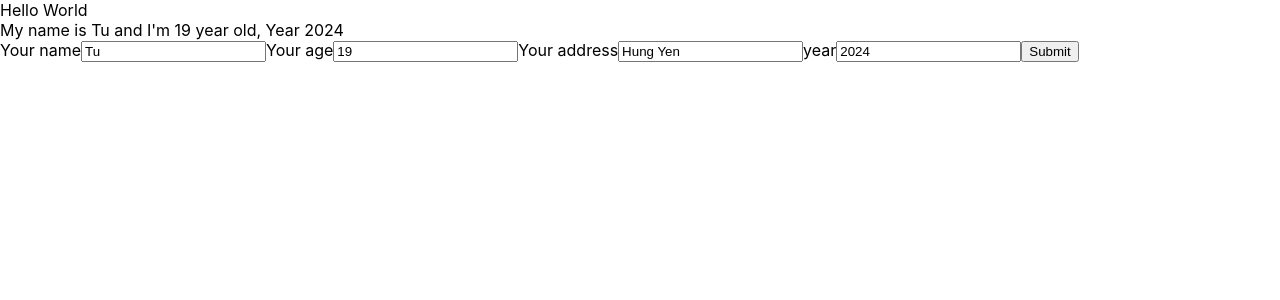
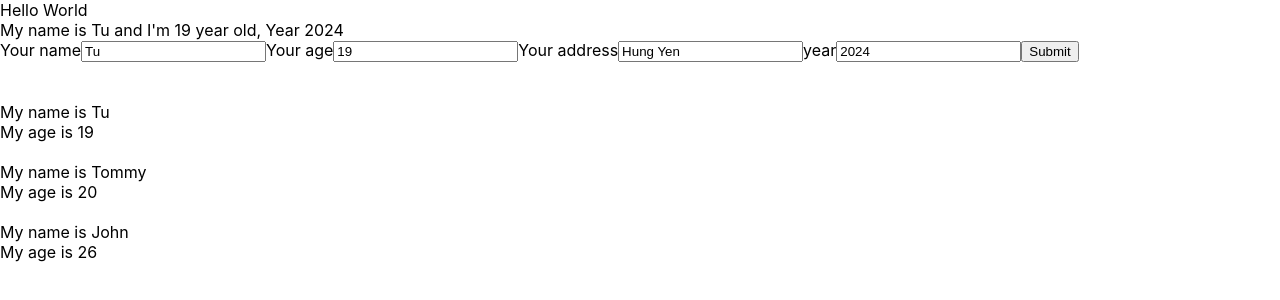
Before and after one commit to Tu-ptiter/react-app, a React (Create React App) app: page / in a window 1280 px wide. Shown: the top 300 px of the page. Built offline with nearby package versions, Linux system fonts and the light colour scheme.

Commit message:
display list aray

```diff
--- /dev/null
+++ b/src/components/DisplayInfo.js
@@ -0,0 +1,36 @@
+import React from "react";
+
+
+class DisplayInfo extends React.Component{
+    render(){
+        //props --> properties
+        const {listUser } = this.props;
+        return (
+            <div>
+                {listUser.map((user,index)=>{
+                    console.log(user)
+                    return(
+                        <div>
+                            <div>My name is {user.name}</div>
+                            <div>My age is {user.age}</div>
+                            <br></br>
+                        </div>
+                    )
+                })}
+                {/* <div>My name is {name}</div>
+                <div>My age is {age}</div>
+
+                <div>My name is {name}</div>
+                <div>My age is {age}</div>
+
+                <div>My name is {name}</div>
+                <div>My age is {age}</div> */}
+            </div>
+
+
+        )
+    }
+
+}
+
+export default DisplayInfo;
--- a/src/components/MyComponent.js
+++ b/src/components/MyComponent.js
@@ -3,16 +3,27 @@
 
 import React from "react";
 import UserInfor from "./UserInfor"
+import DisplayInfo from "./DisplayInfo";
 
 class MyComponent extends React.Component {
 
+    state = {
+        listUser:[
+            {id: 1,name: "Tu",age: 19   },
+            {id: 2,name: "Tommy",age: 20   },
+            {id: 3,name: "John",age: 26   },
 
-    //JSX
+        ]
+    }
+    //
     render(){
+
+
         return (
             <div >
                 <UserInfor></UserInfor>
-
+                <br/><br/>
+                <DisplayInfo listUser={this.state.listUser}></DisplayInfo>
             </div>
         )
 
```
